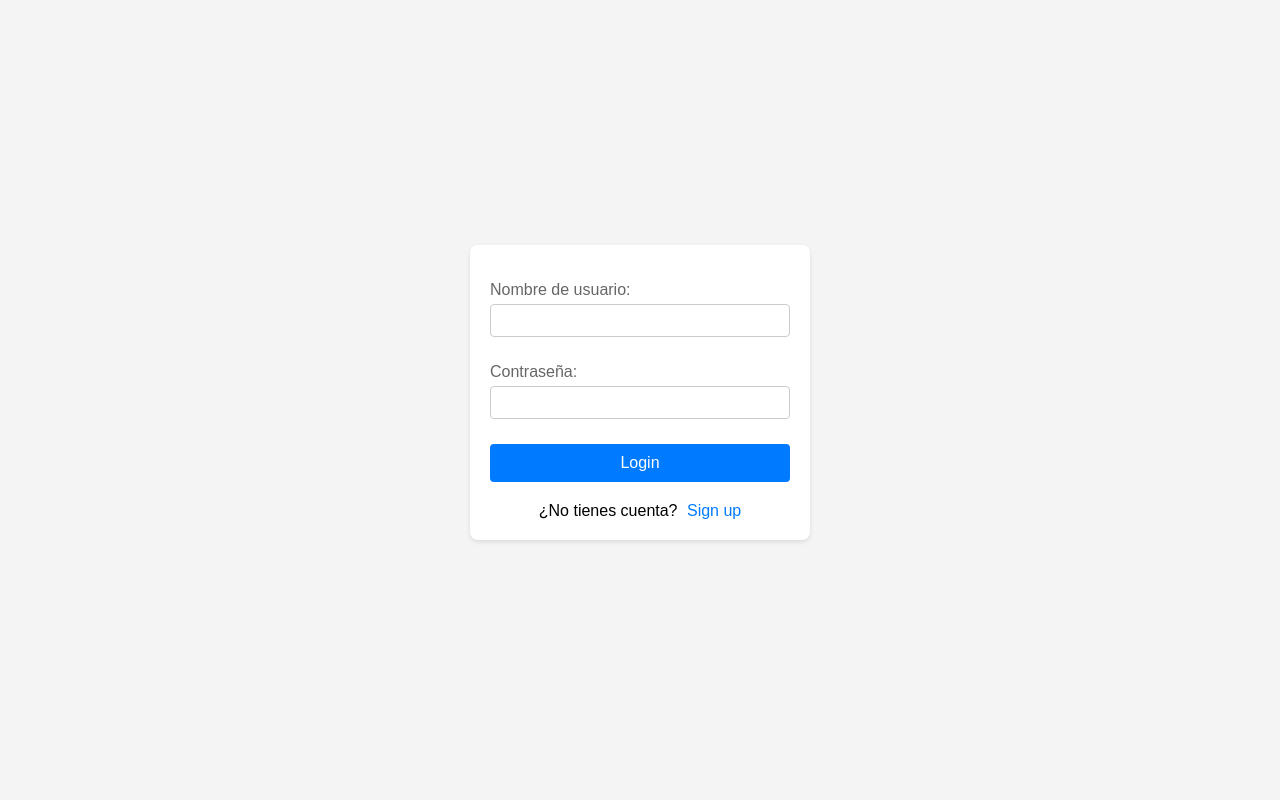
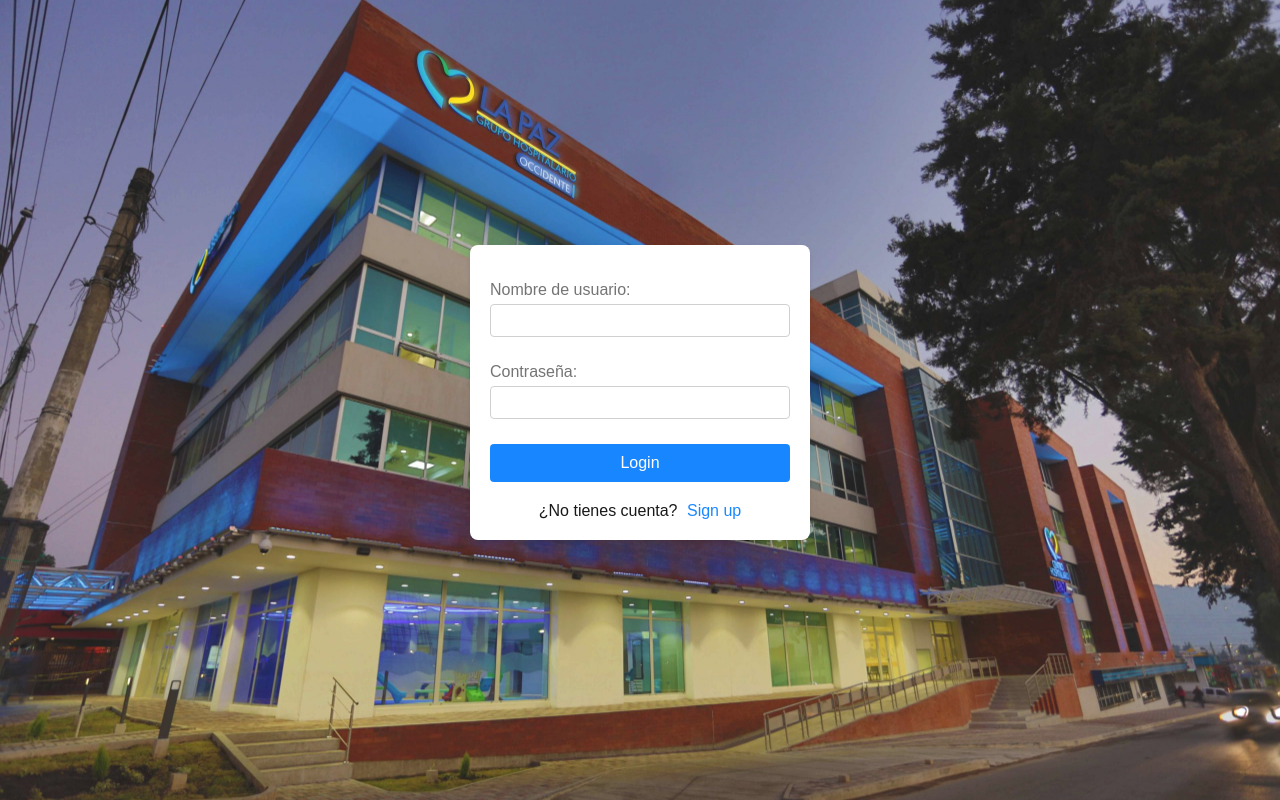
Before and after one commit to url-classes/ClinicaDental, a Django app: page / in a window 1280 px wide. Run offline with Django 5.2, Linux system fonts and the light colour scheme.

Commit message:
fondo y css

```diff
--- a/app/static/css/styleLogin.css
+++ b/app/static/css/styleLogin.css
@@ -1,11 +1,22 @@
 body {
     font-family: Arial, sans-serif;
-    background-color: #f4f4f4;
     display: flex;
     justify-content: center;
     align-items: center;
     height: 100vh;
     margin: 0;
+}
+
+.background-image {
+    background-image: url("{% static 'img/fondo.jpg' %}");
+    background-size: cover; /* Ajusta la imagen de fondo para cubrir todo el contenedor */
+    background-position: center; /* Centra la imagen de fondo */
+    opacity: 0.9; /* Ajusta la opacidad de la imagen de fondo */
+    width: 100%; /* Ajusta el ancho del contenedor */
+    height: 100%; /* Ajusta la altura del contenedor */
+    display: flex; /* Permite centrar el contenido verticalmente */
+    justify-content: center; /* Centra el contenido horizontalmente */
+    align-items: center; /* Centra el contenido verticalmente */
 }
 
 form {
--- a/app/templates/layouts/login.html
+++ b/app/templates/layouts/login.html
@@ -6,7 +6,8 @@
 
 {{error}}
 
-<form action="/login/" method=POST>
+<div class="background-image" style="background-image: url('{% static 'img/fondo.jpg' %}')">
+    <form action="/login/" method="POST">
         {% csrf_token %}
         {{form.as_p}}
 
@@ -18,6 +19,6 @@
             <a href="{% url 'signup' %}" class="form_signup">Sign up</a>
         </div>
     </form>
-</form>
+</div>
 
 {% endblock %}
```
Also changed, not shown: app/static/img/fondo.jpg (added). Lines whose indentation alone changed are shown as unchanged.
